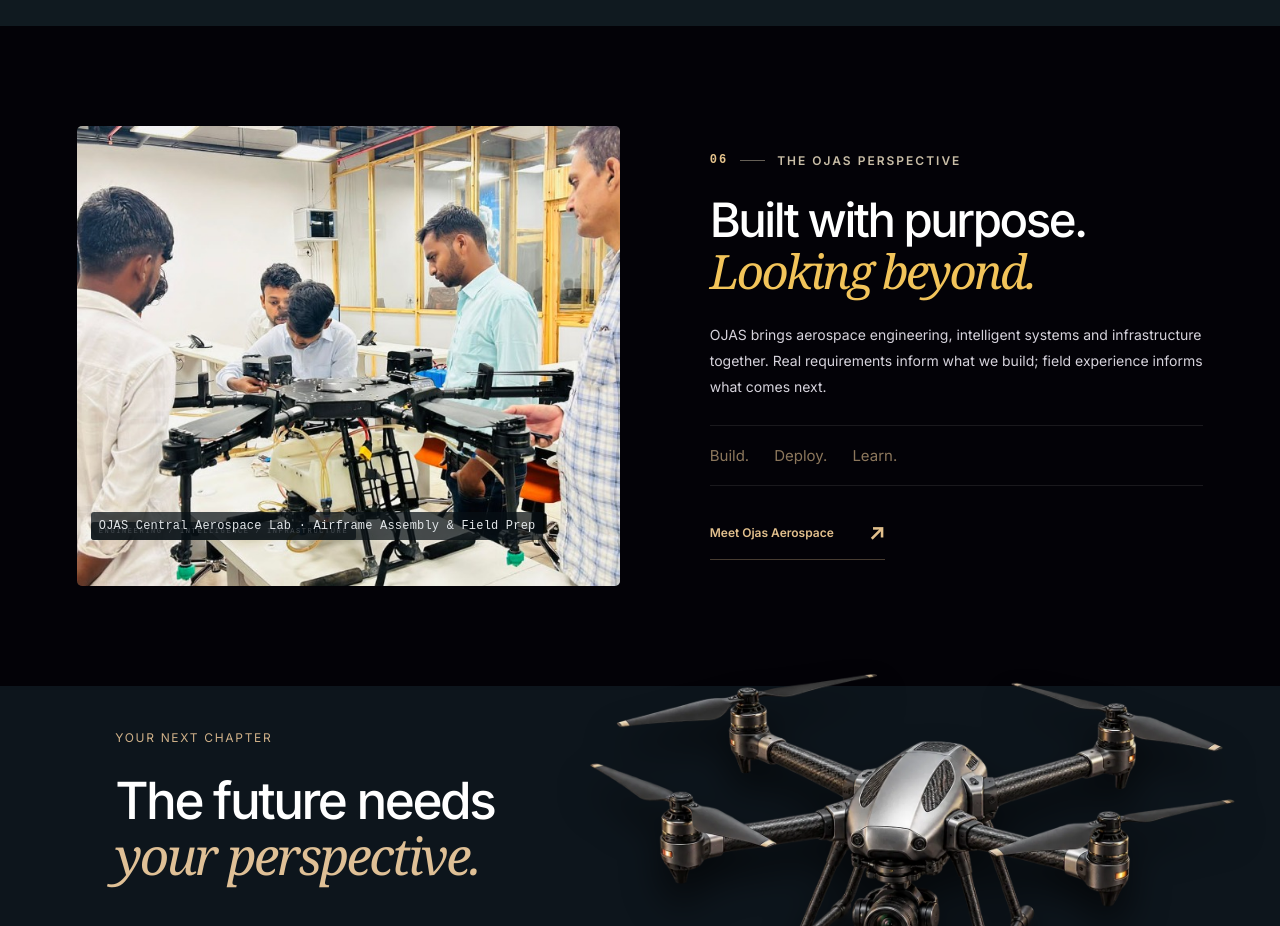
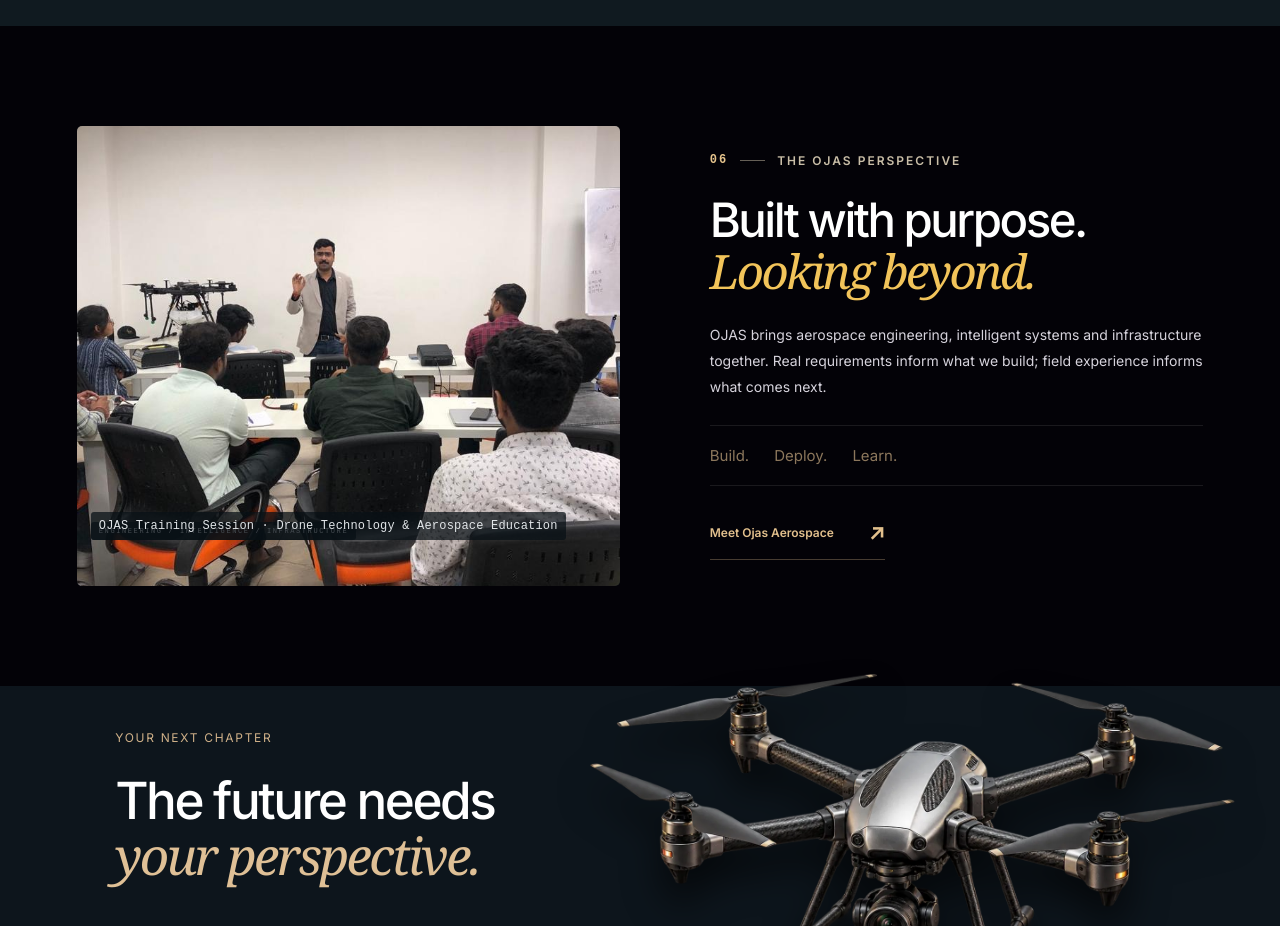
Before and after one commit to aliraza19483/ojasaerospace1, a React (Vite) app: page / in a window 1280 px wide. Shown: the part 7620-8546 px from the top of the page. Built offline with nearby package versions, Linux system fonts and the light colour scheme; a web font is replaced by a local one.

Commit message:
update in Built with purpose Looking beyond.

```diff
--- a/src/Solutions.tsx
+++ b/src/Solutions.tsx
@@ -1024,14 +1024,14 @@
       <section className="hp-about hp-section" id="company">
         <div className="about-visual">
           <img
-            src="/all%20image/drone-assembly-training-lab.jpg"
-            alt="OJAS Aerospace Dehradun Engineering Lab — Technical crew and engineers assembling operational agricultural airframe platform"
+            src="/all%20image/ojas-training-session.jpg"
+            alt="OJAS Aerospace Training Session — Expert instructor conducting drone technology and aerospace training for students"
             loading="lazy"
             decoding="async"
           />
           <span>ENGINEERING / INTELLIGENCE / INFRASTRUCTURE</span>
           <span className="photo-credit about-photo-credit">
-            OJAS Central Aerospace Lab · Airframe Assembly & Field Prep
+            OJAS Training Session · Drone Technology & Aerospace Education
           </span>
         </div>
         <div className="about-copy">
```
Also changed, not shown: public/all image/ojas-training-session.jpg (added).
